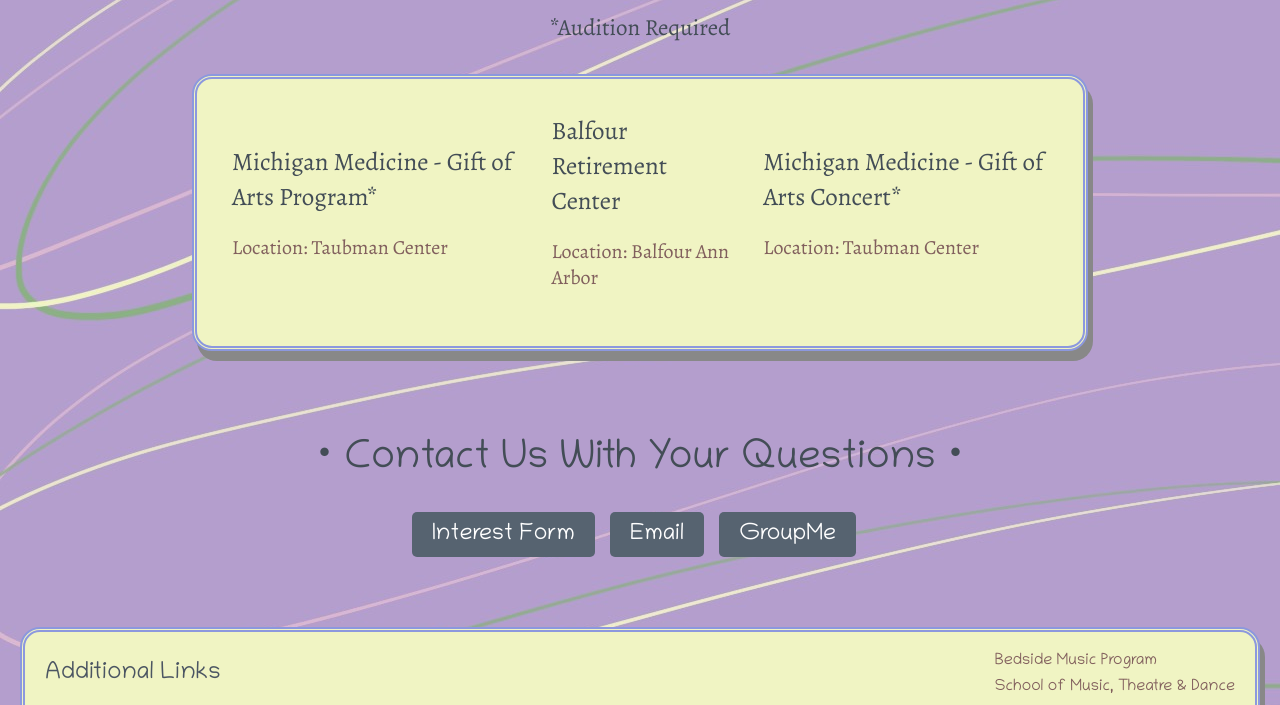
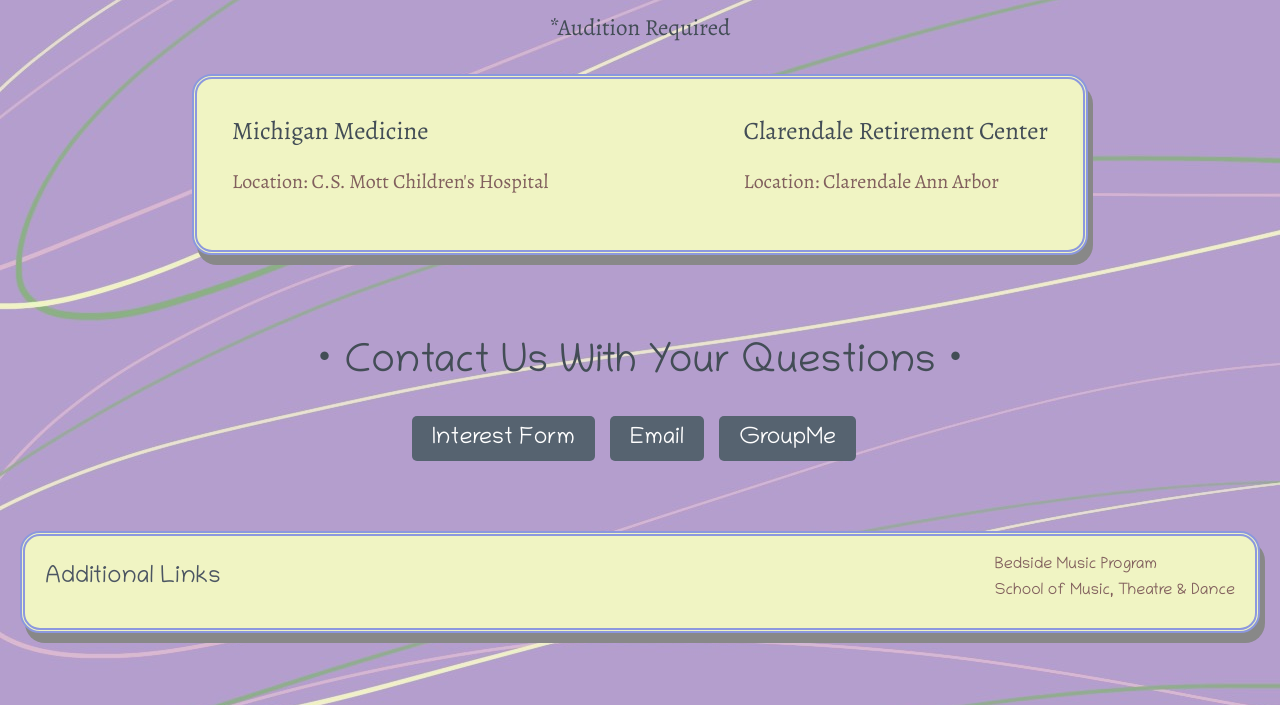
Before and after one commit to melodiesofcare/mocwebsite, a plain HTML site: page locations.html in a window 1280 px wide. Shown: the part 1345-2050 px from the top of the page. Drawn offline with nearby package versions, Linux system fonts and the light colour scheme.

Commit message:
Update locations.html
update taubman to mott

```diff
--- a/locations.html
+++ b/locations.html
@@ -68,18 +68,13 @@
 
             <div class="volunteer-options">
                 <div>
-                <h3>Michigan Medicine - Gift of Arts Program* </h3>
-                    <h4>Location: Taubman Center</h4>
+                <h3>Michigan Medicine</h3>
+                    <h4>Location: C.S. Mott Children's Hospital</h4>
                 </div>
 
                 <div>
-                <h3>Balfour Retirement Center</h3>
-                    <h4>Location: Balfour Ann Arbor</h4>
-                </div>
-
-                <div>
-                <h3>Michigan Medicine - Gift of Arts Concert*</h3>
-                    <h4>Location: Taubman Center</h4>
+                <h3>Clarendale Retirement Center</h3>
+                    <h4>Location: Clarendale Ann Arbor</h4>
                 </div>
             </div>
     </section>
```
